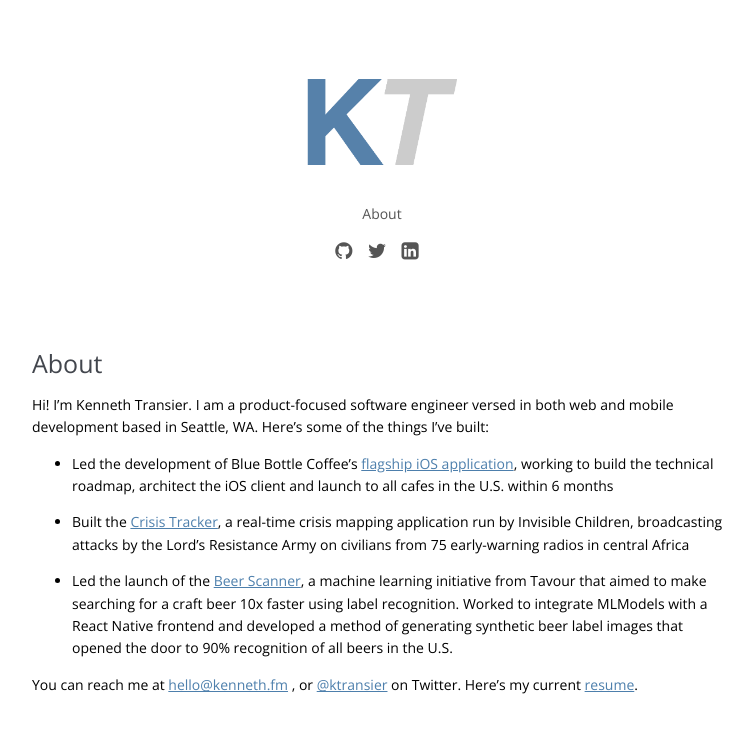
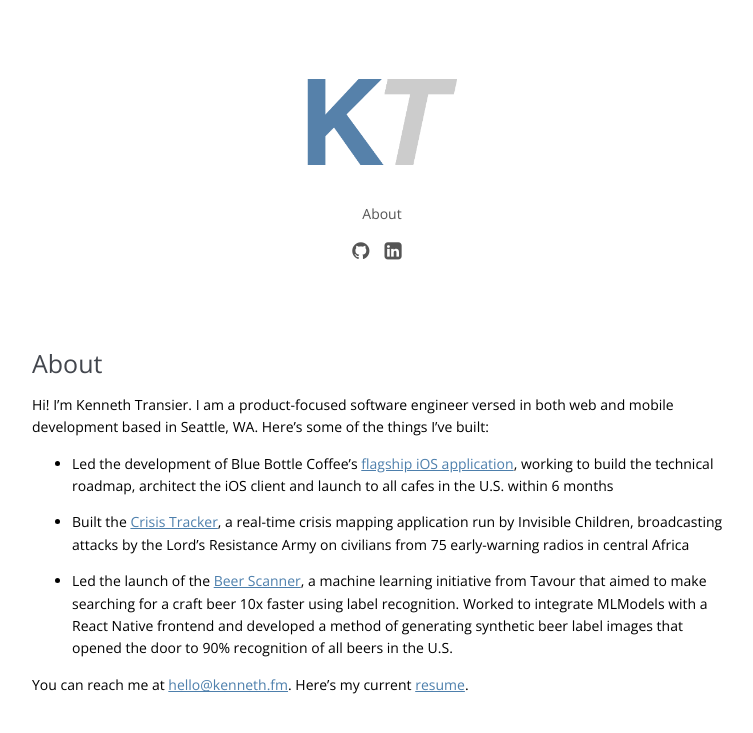
Before and after one commit to ktransier/blog, a Jekyll site: the page built from about/index.md, in a window 1280 px wide. Shown: the top 733 px of the page, without its empty margins (258-1011 px from the left). Built offline with Jekyll 4.4.1, drawn with Linux system fonts in a browser that asks for light colours; nearby versions of some CDN libraries.

Commit message:
remove twitter references

```diff
--- a/_layouts/main.html
+++ b/_layouts/main.html
@@ -32,11 +32,6 @@
             </a>
           </span>
           <span class="social-icon">
-            <a href="https://twitter.com/ktransier" class="nav-link" target="_blank">
-            <i class="fa fa-twitter" ></i>
-            </a>
-          </span>
-          <span class="social-icon">
             <a href="https://www.linkedin.com/in/kennethtransier" class="nav-link" target="_blank">
             <i class="fa fa-linkedin-square "></i>
             </a>
--- a/about/index.md
+++ b/about/index.md
@@ -14,5 +14,4 @@
 * Led the launch of the [Beer Scanner](https://apps.apple.com/us/app/tavour/id956371806), a machine learning initiative from Tavour that aimed to make searching for a craft beer 10x faster using label recognition. Worked to integrate MLModels with a React Native frontend and developed a method of generating synthetic beer label images that opened the door to 90% recognition of all beers in the U.S.
 
 You can reach me at
-<a href="mailto:hello@kenneth.fm">hello@kenneth.fm</a>
-, or [@ktransier](http://twitter.com/ktransier) on Twitter. Here's my current [resume](/assets/resume.pdf).
+<a href="mailto:hello@kenneth.fm">hello@kenneth.fm</a>. Here's my current [resume](/assets/resume.pdf).
```
